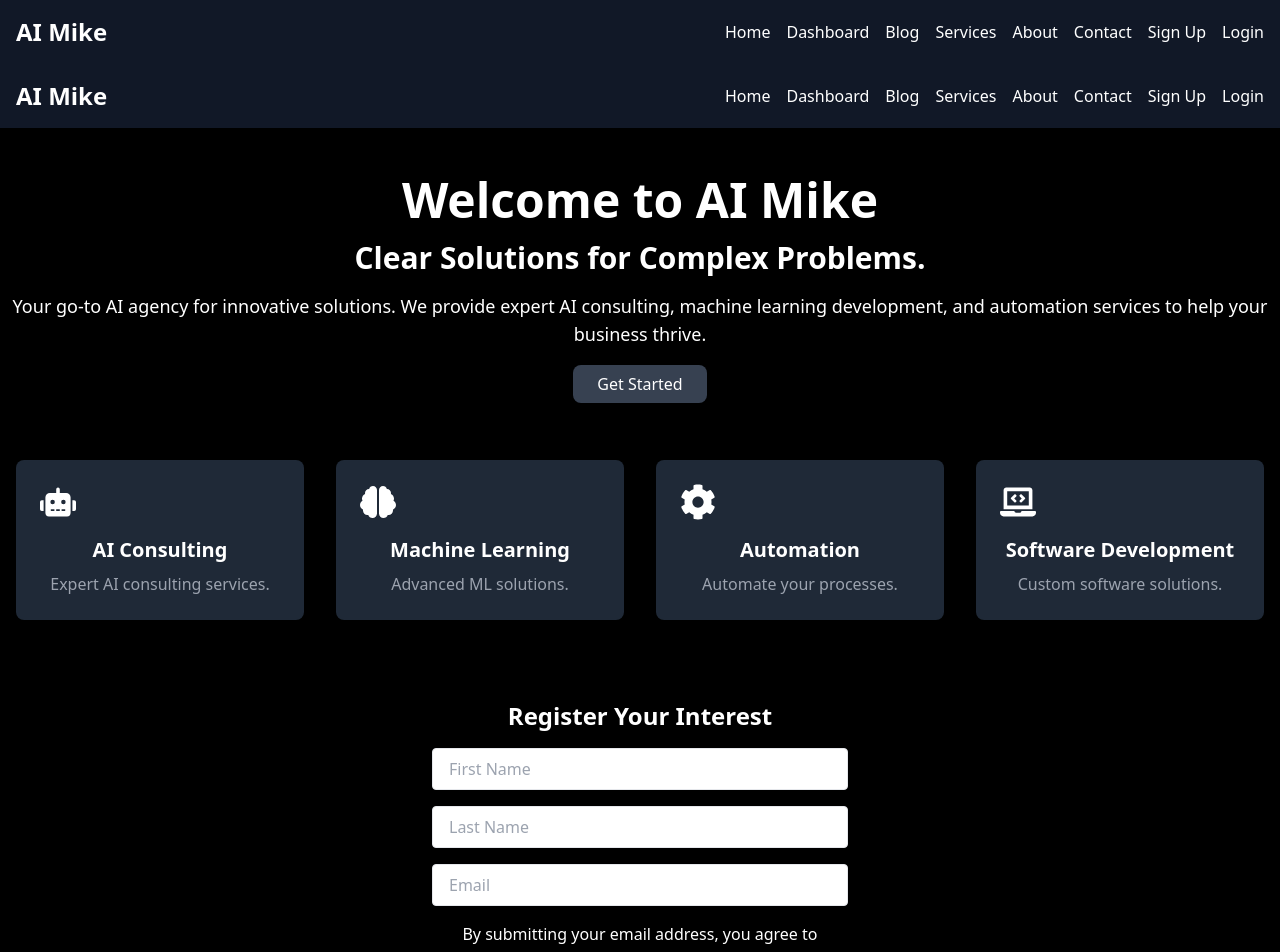
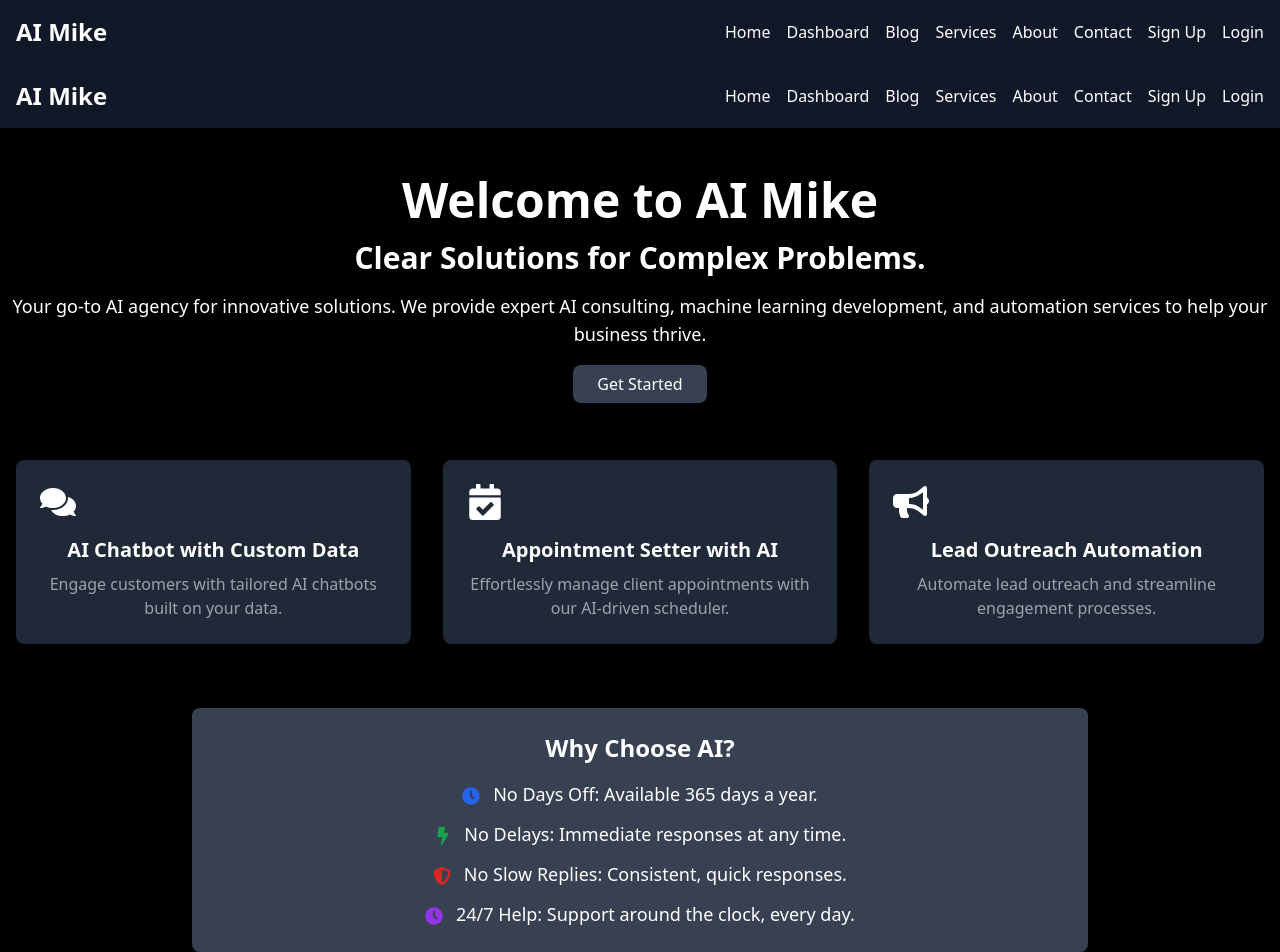
Before and after one commit to m0onpi/aimike, a Next.js app: page / in a window 1280 px wide. Shown: the top 952 px of the page. Built offline with nearby package versions, Linux system fonts and the light colour scheme.

Commit message:
page update

```diff
--- a/app/page.tsx
+++ b/app/page.tsx
@@ -2,28 +2,35 @@
 import Layout from './layout';
 import ServiceCard from '../components/ServiceCard';
 import Subscribe from '../components/News';
-import { FaRobot, FaCog, FaBrain, FaLaptopCode } from 'react-icons/fa';
+import { FaComments, FaCalendarCheck, FaBullhorn, FaClock, FaBolt, FaShieldAlt } from 'react-icons/fa';
 import Link from 'next/link';
 
 export default function Home() {
   return (
-        <Layout>
+    <Layout>
       <div className="text-center my-12">
         <h1 className="text-5xl font-bold mb-4">Welcome to AI Mike</h1>
         <h2 className="text-3xl font-bold mb-4">Clear Solutions for Complex Problems.</h2>
         <p className="text-lg mb-6">Your go-to AI agency for innovative solutions. We provide expert AI consulting, machine learning development, and automation services to help your business thrive.</p>
         <Link className="px-6 py-2 bg-gray-700 text-white rounded-lg hover:bg-gray-600" href="/signup" passHref> Get Started </Link>
       </div>
-      <div className="grid grid-cols-1 md:grid-cols-2 lg:grid-cols-4 gap-8 p-4">
-        <ServiceCard title="AI Consulting" description="Expert AI consulting services." icon={<FaRobot />} />
-        <ServiceCard title="Machine Learning" description="Advanced ML solutions." icon={<FaBrain />} />
-        <ServiceCard title="Automation" description="Automate your processes." icon={<FaCog />} />
-        <ServiceCard title="Software Development" description="Custom software solutions." icon={<FaLaptopCode />} />
+      <div className="grid grid-cols-1 md:grid-cols-3 gap-8 p-4">
+        <ServiceCard title="AI Chatbot with Custom Data" description="Engage customers with tailored AI chatbots built on your data." icon={<FaComments />} />
+        <ServiceCard title="Appointment Setter with AI" description="Effortlessly manage client appointments with our AI-driven scheduler." icon={<FaCalendarCheck />} />
+        <ServiceCard title="Lead Outreach Automation" description="Automate lead outreach and streamline engagement processes." icon={<FaBullhorn />} />
+      </div>
+      <div className="bg-gray-700 p-6 rounded-lg shadow-lg my-12 text-center max-w-4xl mx-auto">
+        <h3 className="text-2xl font-bold mb-4">Why Choose AI?</h3>
+        <ul className="text-lg space-y-3">
+          <li><FaClock className="inline-block mr-2 text-blue-600" /> No Days Off: Available 365 days a year.</li>
+          <li><FaBolt className="inline-block mr-2 text-green-600" /> No Delays: Immediate responses at any time.</li>
+          <li><FaShieldAlt className="inline-block mr-2 text-red-600" /> No Slow Replies: Consistent, quick responses.</li>
+          <li><FaClock className="inline-block mr-2 text-purple-600" /> 24/7 Help: Support around the clock, every day.</li>
+        </ul>
       </div>
       <div className="text-center my-12">
-          <Subscribe />
-        </div>
-
+        <Subscribe />
+      </div>
     </Layout>
   );
 };
```
